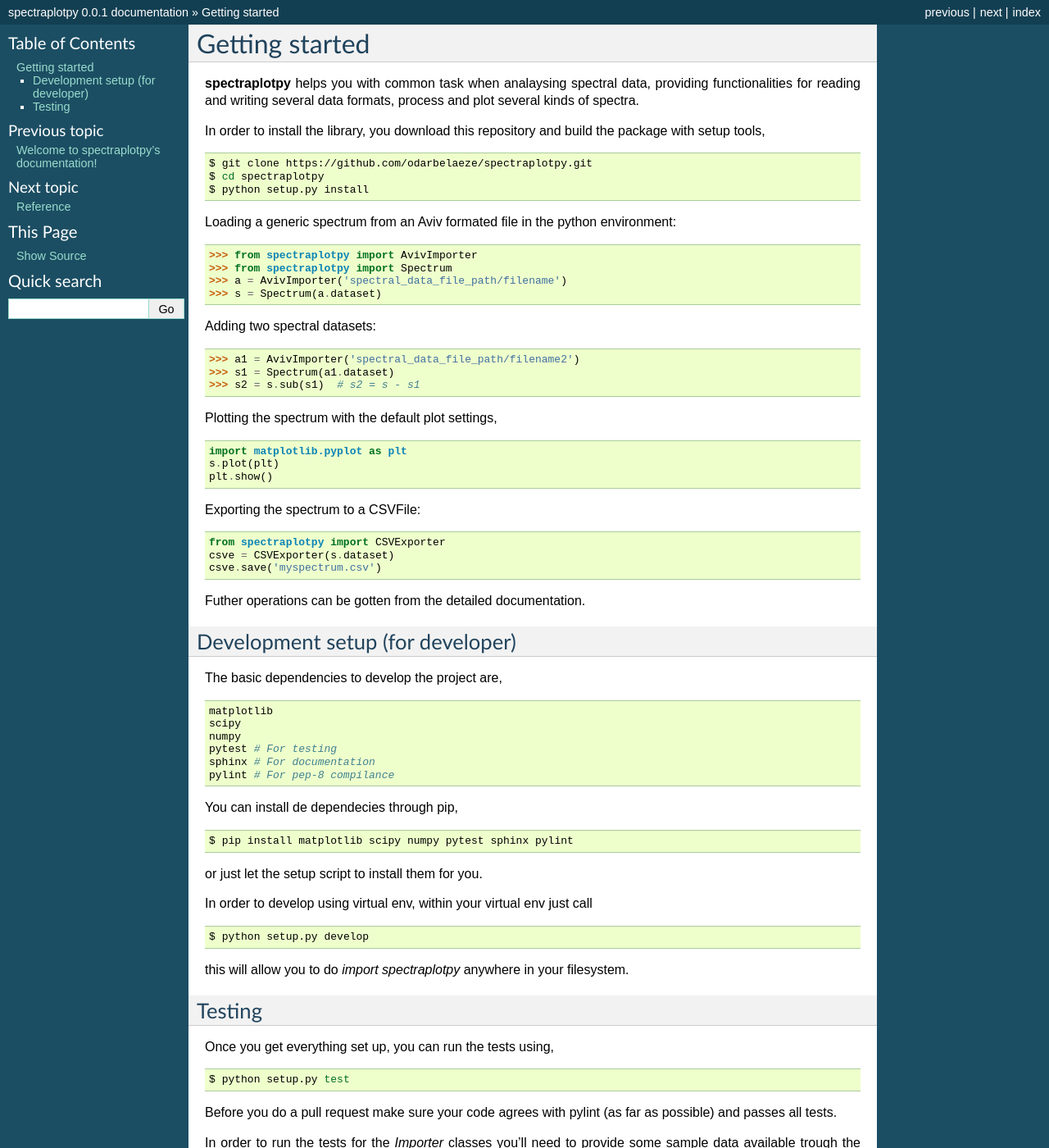
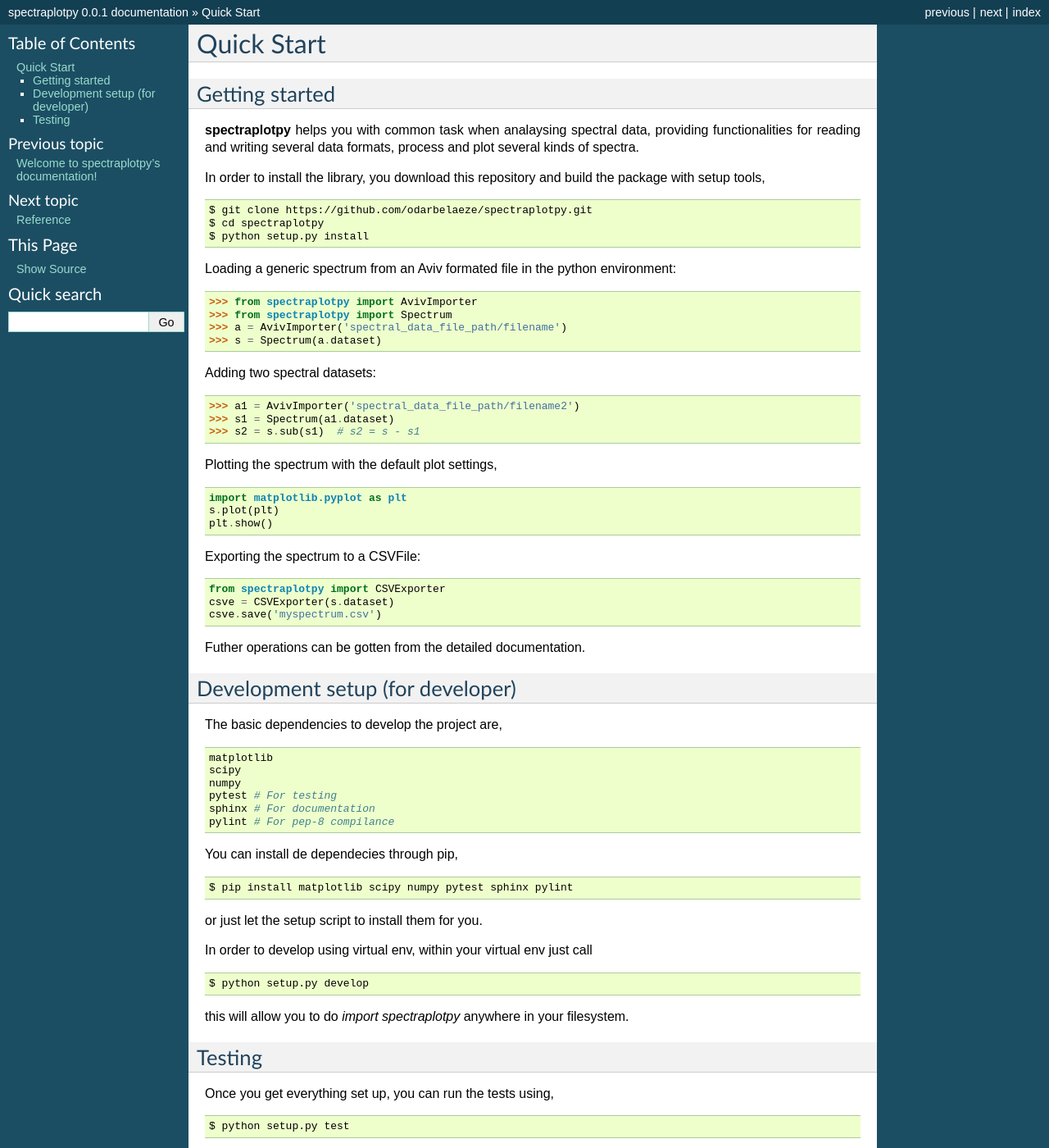
Before and after one commit to SpectralGroup/spectraplotpy, a Sphinx documentation site: the page built from docs/source/quickstart.rst, in a window 1280 px wide and 1400 px high. Shown: the whole window at 82% size. Built offline with Sphinx 7.4.7, drawn with Linux system fonts in a browser that asks for light colours; some of the changed text lies outside the part shown.

```diff
--- a/docs/source/quickstart.rst
+++ b/docs/source/quickstart.rst
@@ -1,5 +1,8 @@
+Quick Start
+===========
+
 Getting started
-===============
+---------------
 
 **spectraplotpy** helps you with common task when analaysing spectral data,
 providing functionalities for reading and writing several data formats,
@@ -8,7 +11,7 @@
 In order to install the library, you download this repository and build the
 package with setup tools,
 
-.. code:: bash
+.. code::
 
     $ git clone https://github.com/odarbelaeze/spectraplotpy.git
     $ cd spectraplotpy
@@ -54,7 +57,7 @@
 
 The basic dependencies to develop the project are,
 
-.. code:: bash
+.. code::
 
     matplotlib
     scipy
@@ -65,7 +68,7 @@
 
 You can install de dependecies through pip,
 
-.. code:: bash
+.. code::
 
     $ pip install matplotlib scipy numpy pytest sphinx pylint
 
@@ -73,7 +76,7 @@
 
 In order to develop using virtual env, within your virtual env just call
 
-.. code:: bash
+.. code::
 
     $ python setup.py develop
 
@@ -84,7 +87,7 @@
 
 Once you get everything set up, you can run the tests using,
 
-.. code:: bash
+.. code::
 
     $ python setup.py test
 
```
